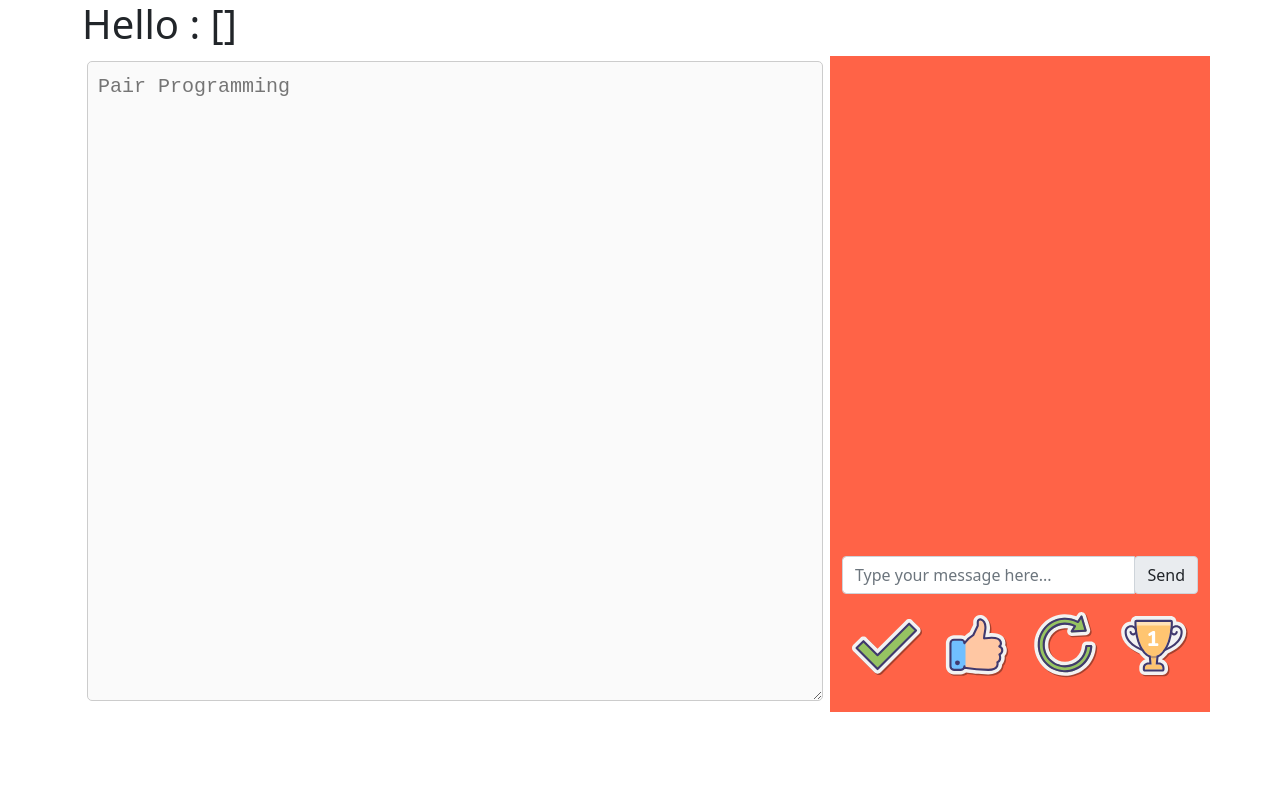
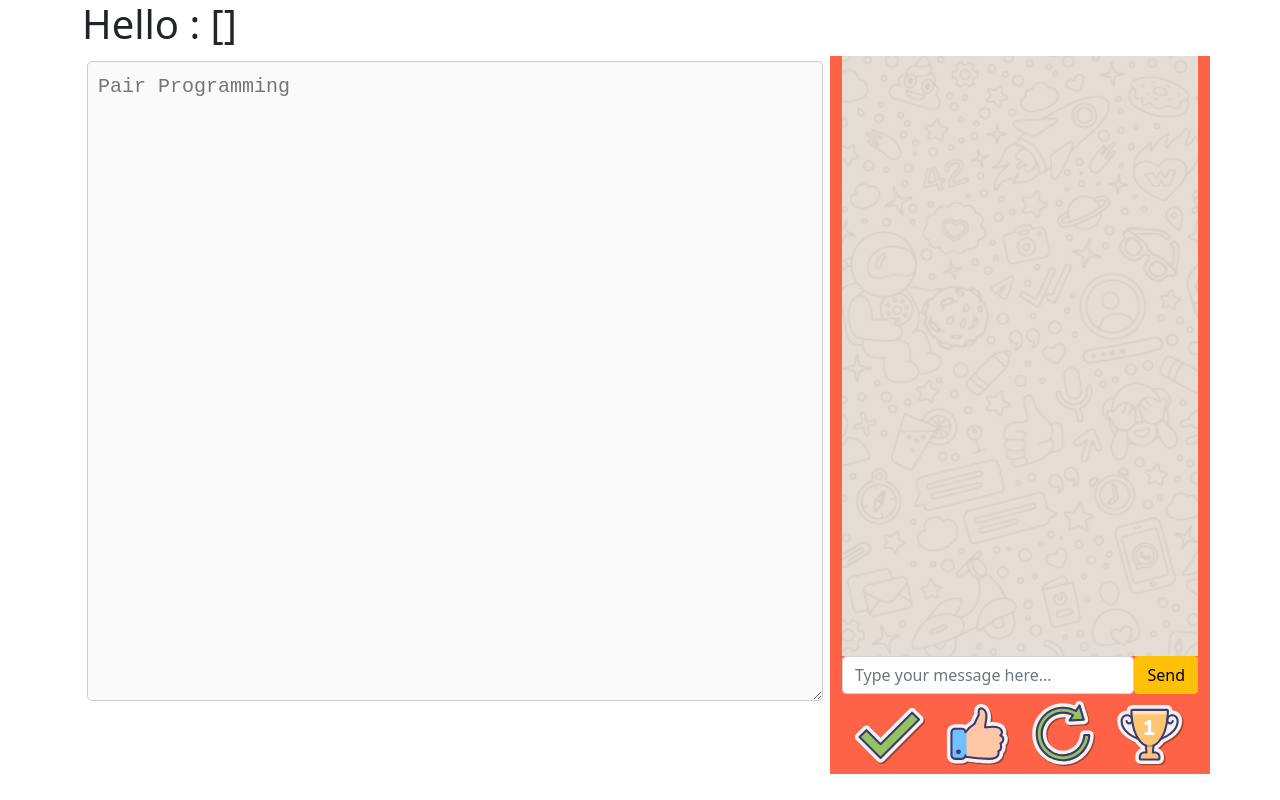
Before and after one commit to surajshende247/bracket-share, a React (Create React App) app in the folder client/: page /pairprogramming in a window 1280 px wide. Built offline with nearby package versions, Linux system fonts and the light colour scheme; no server answers.

Commit message:
style: WhatsApp like chat bg added

```diff
--- a/client/src/views/PairProgramming/PairProgramming.css
+++ b/client/src/views/PairProgramming/PairProgramming.css
@@ -13,8 +13,10 @@
     background-color: tomato;
 }
 .chat-container{
-    height:500px;
+    height:600px;
     overflow-y: auto;
+    background-image: url('./../../assets/img/chat-bg.png');
+    padding:5px;
 }
 
 .message{
@@ -22,6 +24,7 @@
     margin-top:15px;
     padding:10px;
     background-color: #fafafa;
+    min-width: 200px;
 }
 
 .message.left{
@@ -61,3 +64,7 @@
     height:100px;
     width:100px;
 }
+
+.container-stickers{
+    padding: 5px;
+}
--- a/client/src/views/PairProgramming/PairProgramming.js
+++ b/client/src/views/PairProgramming/PairProgramming.js
@@ -115,17 +115,20 @@ function PairProgramming() {
                             })
                         }
                     </div>
-                    <div class="input-group mb-3">
-                        <input type="text" class="form-control"
-                         placeholder="Type your message here..."
-                         value={message}
-                         onChange={updateMessage}/>
-                        <div class="input-group-append">
-                            <span class="input-group-text" onClick={sendMessage}>Send</span>
-                        </div>
-                    </div>
 
-                        <div className="d-flex justify-content-around">
+                        <form>
+                            <div class="d-flex flex-row">
+                            <input type="text" className="form-control d-flex d-inline"
+                            placeholder="Type your message here..."
+                            value={message}
+                            onChange={updateMessage}/>
+
+                                <button type="submit" className="btn btn-warning d-flex d-inline" onClick={sendMessage}>Send</button>
+                                </div>
+                        </form>
+
+
+                        <div className="d-flex justify-content-around container-stickers">
                             <img src={icoDone} alt="done" className="chat-sticker" name="ico-done" onClick={sendSticker}/>
                             <img src={icoLike} alt="done" className="chat-sticker" name="ico-like" onClick={sendSticker}/>
                             <img src={icoReset} alt="done" className="chat-sticker" name="ico-reset"  onClick={sendSticker}/>
```
Also changed, not shown: client/src/assets/img/chat-bg.png (added).
